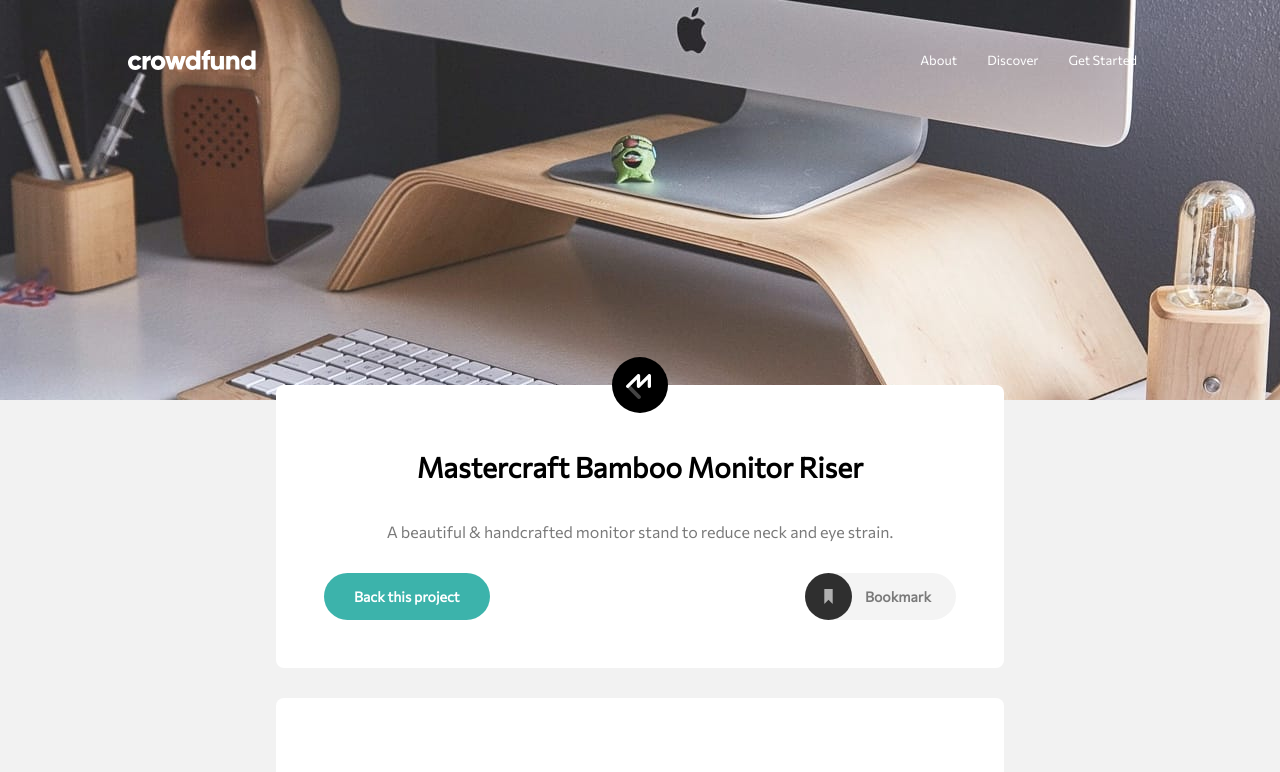
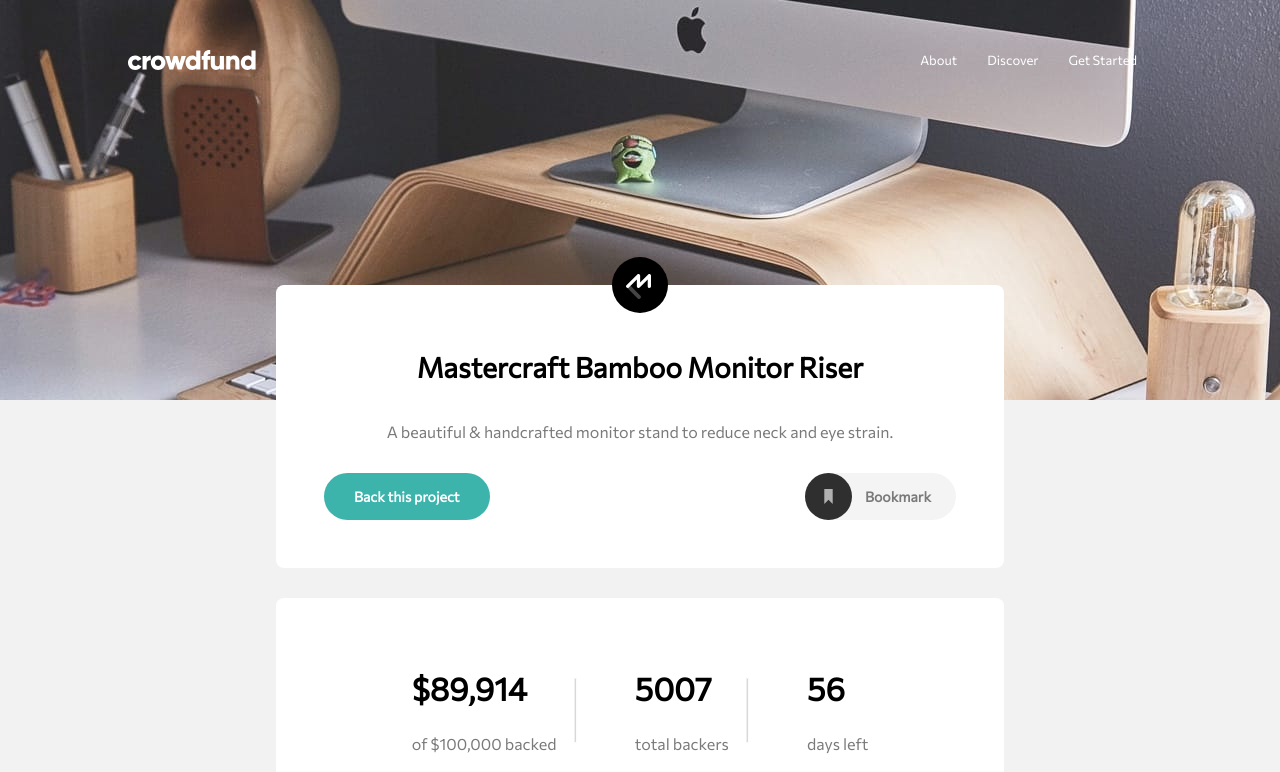
Before and after one commit to landot/crowdfund-project, a React (Vite) app: page / in a window 1280 px wide. Shown: the top 772 px of the page. Built offline with nearby package versions, Linux system fonts and the light colour scheme.

Commit message:
fix: update content margins to account for header

```diff
--- a/src/App.tsx
+++ b/src/App.tsx
@@ -22,7 +22,6 @@ function App() {
   DONE: Header (large screen) - left logo, 3 links on right (links underline when hovered)
   DONE: Header (small screen) - left logo, hamburger button containing 3 links on right when clicked
   DONE: Minimum pledge validation in modal
-  Allow pre-selecting of modal items when select reward is clicked
   DONE: Disable radio for out of stock pledges
   Run Accessibility scanner on project
   Allow tab-based navigation
@@ -35,6 +34,7 @@ function App() {
     - modal
     - thank you modal
   Fix bad types in code (mostly the action functions)
+  Allow pre-selecting of modal items when select reward is clicked
   */
 
   return (
--- a/src/assets/styles/App.css
+++ b/src/assets/styles/App.css
@@ -9,7 +9,7 @@ body {
 }
 
 .content {
-  margin-top: 300px;
+  margin-top: 200px;
   display: flex;
   justify-content: center;
   align-items: center;
```
